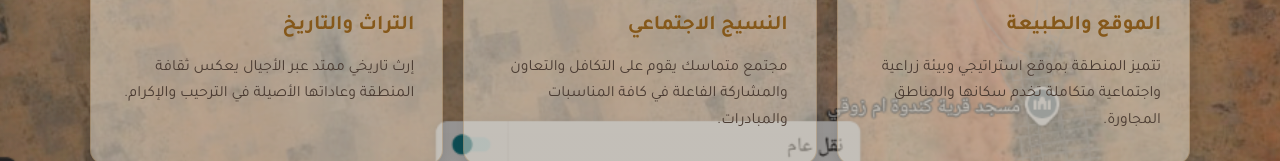
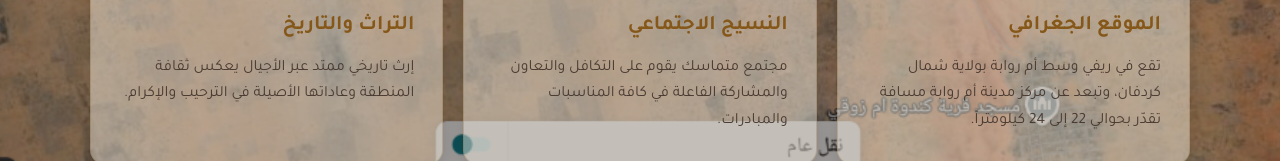
Before and after one commit to nsrdinIbra/kindwa, a plain HTML site: page index.html in a window 1280 px wide. Shown: the part 590-751 px from the top of the page. Drawn offline with Linux system fonts and the light colour scheme.

```diff
--- a/index.html
+++ b/index.html
@@ -49,8 +49,8 @@
             <div class="cards-grid">
                 <div class="info-card">
                     <div class="card-icon">📍</div>
-                    <h3>الموقع والطبيعة</h3>
-                    <p>تتميز المنطقة بموقع استراتيجي وبيئة زراعية واجتماعية متكاملة تخدم سكانها والمناطق المجاورة.</p>
+                    <h3>الموقع الجغرافي</h3>
+                    <p>تقع في ريفي وسط أم روابة بولاية شمال كردفان، وتبعد عن مركز مدينة أم روابة مسافة تقدّر بحوالي 22 إلى 24 كيلومتراً.</p>
                 </div>
                 <div class="info-card">
                     <div class="card-icon">🤝</div>
```
